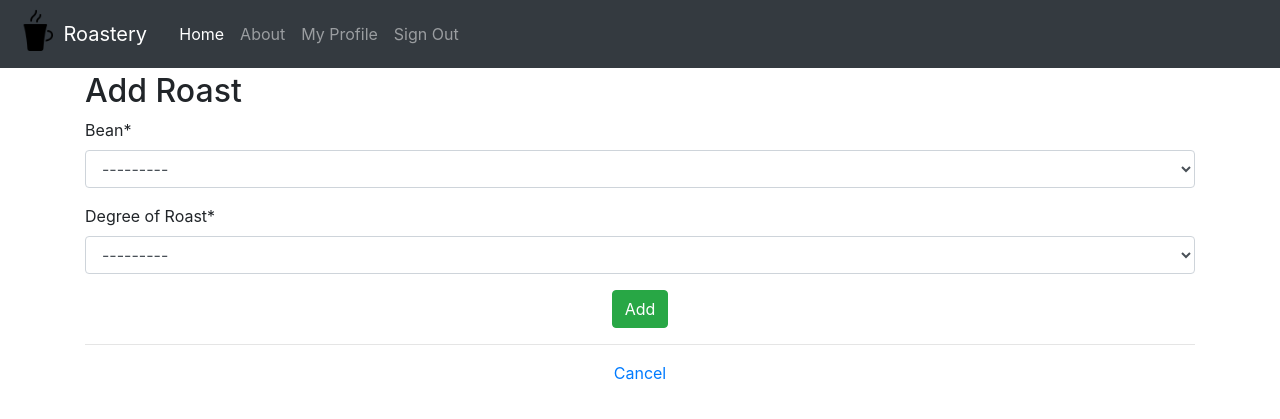
After one commit to kylehorton33/roastery, a Django app: page /coffee/roasts/add/ in a window 1280 px wide. The commit adds this page. Shown: the top 419 px of the page. Run offline with Django 3.2, Linux system fonts and the light colour scheme; the visitor is signed in with stand-in values (Sample User, id 1); data that the repository does not hold is empty; some libraries are stand-ins or nearby versions.

Commit message:
Create Roast Views, Urls, Templates

```diff
--- a/roastery/coffee/models.py
+++ b/roastery/coffee/models.py
@@ -23,7 +23,6 @@ class Bean(TimeStampedModel):
         return self.name
 
     def get_absolute_url(self):
-        """Return absolute URL to the Bean Detail page."""
         return reverse("coffee:bean-detail", kwargs={"slug": self.slug})
 
 
@@ -50,6 +49,9 @@ class Roast(TimeStampedModel):
 
     def __str__(self):
         return f"{self.get_degree_display()} - {self.green_bean.name}"
+
+    def get_absolute_url(self):
+        return reverse("coffee:roast-detail", kwargs={"slug": self.slug})
 
 
 class Extraction(TimeStampedModel):
--- a/roastery/coffee/urls.py
+++ b/roastery/coffee/urls.py
@@ -21,4 +21,21 @@ urlpatterns = [
         view=views.BeanDeleteView.as_view(),
         name="bean-delete",
     ),
+    path(route="roasts/", view=views.RoastListView.as_view(), name="roast-list"),
+    path(route="roasts/add/", view=views.RoastCreateView.as_view(), name="roast-add"),
+    path(
+        route="roasts/<slug:slug>/",
+        view=views.RoastDetailView.as_view(),
+        name="roast-detail",
+    ),
+    path(
+        route="roasts/<slug:slug>/update/",
+        view=views.RoastUpdateView.as_view(),
+        name="roast-update",
+    ),
+    path(
+        route="roasts/<slug:slug>/delete/",
+        view=views.RoastDeleteView.as_view(),
+        name="roast-delete",
+    ),
 ]
--- a/roastery/coffee/views.py
+++ b/roastery/coffee/views.py
@@ -4,7 +4,9 @@ from django.urls import reverse_lazy
 from django.views.generic import CreateView, DetailView, ListView, UpdateView
 from django.views.generic.edit import DeleteView
 
-from .models import Bean
+from .models import Bean, Roast
+
+# CUSTOM MIXINS
 
 
 class LoginRequiredWithErrorMessageMixin(LoginRequiredMixin):
@@ -15,6 +17,9 @@ class LoginRequiredWithErrorMessageMixin(LoginRequiredMixin):
             )
             return self.handle_no_permission()
         return super().dispatch(request, *args, **kwargs)
+
+
+# BEAN VIEWS
 
 
 class BeanListView(ListView):
@@ -52,3 +57,40 @@ class BeanUpdateView(UserPassesTestMixin, UpdateView):
 class BeanDeleteView(LoginRequiredWithErrorMessageMixin, DeleteView):
     model = Bean
     success_url = reverse_lazy("coffee:bean-list")
+
+
+# ROAST VIEWS
+
+
+class RoastListView(ListView):
+    model = Roast
+
+
+class RoastDetailView(DetailView):
+    model = Roast
+
+
+class RoastCreateView(LoginRequiredWithErrorMessageMixin, CreateView):
+    model = Roast
+    fields = ["green_bean", "degree"]
+    permission_denied_message = "You're not allowed on this page without an account"
+
+    def form_valid(self, form):
+        form.instance.created_by = self.request.user
+        return super().form_valid(form)
+
+
+class RoastUpdateView(UserPassesTestMixin, UpdateView):
+    model = Roast
+    fields = ["green_bean", "degree"]
+    permission_denied_message = "You can't make updates from this account"
+    action = "Update"
+    bootstrap_class = "warning"
+
+    def test_func(self):
+        return self.request.user == self.get_object().created_by
+
+
+class RoastDeleteView(LoginRequiredWithErrorMessageMixin, DeleteView):
+    model = Roast
+    success_url = reverse_lazy("coffee:roast-list")
--- /dev/null
+++ b/roastery/templates/coffee/roast_form.html
@@ -0,0 +1,28 @@
+{% extends 'base.html' %}
+{% load crispy_forms_tags %}
+
+{% block title %}{{ view.action|default:"Add" }} Roast | Roastery{% endblock title %}
+
+{% block content %}
+{% with action=view.action|default:"Add" %}
+<h2>{{action}} Roast</h2>
+<form method="post" action=".">
+    {% csrf_token %}
+    {{ form|crispy }}
+    <div class="container">
+        <div class="d-flex justify-content-center">
+            <button type="submit" class="btn btn-{{ view.bootstrap_class|default:"success"}} mx-2">{{action}}</button>
+            {% if view.action == "Update" %}
+            <a href="{% url "coffee:roast-delete" roast.slug %}" class="btn btn-danger mx-2">Delete</a>
+            {% endif %}
+        </div>
+    </div>
+</form>
+{% endwith %}
+<hr>
+<div class="container">
+    <div class="d-flex justify-content-center">
+        <p><a href="{{request.META.HTTP_REFERER}}">Cancel</a></p>
+    </div>
+</div>
+{% endblock content %}
--- a/roastery/templates/pages/home.html
+++ b/roastery/templates/pages/home.html
@@ -22,7 +22,7 @@
 <h5>View latest:</h5>
 <ul>
     <li><a href="{% url 'coffee:bean-list' %}">Beans</a></li>
-    <li><a href="#TODO">Roasts</a></li>
+    <li><a href="{% url 'coffee:roast-list' %}">Roasts</a></li>
     <li><a href="#TODO">Extraction</a></li>
 </ul>
 {% endblock content %}
```
Also changed, not shown: roastery/templates/coffee/roast_confirm_delete.html (added, +17 -0 lines), roastery/templates/coffee/roast_detail.html (added, +47 -0 lines), roastery/templates/coffee/roast_list.html (added, +38 -0 lines).
